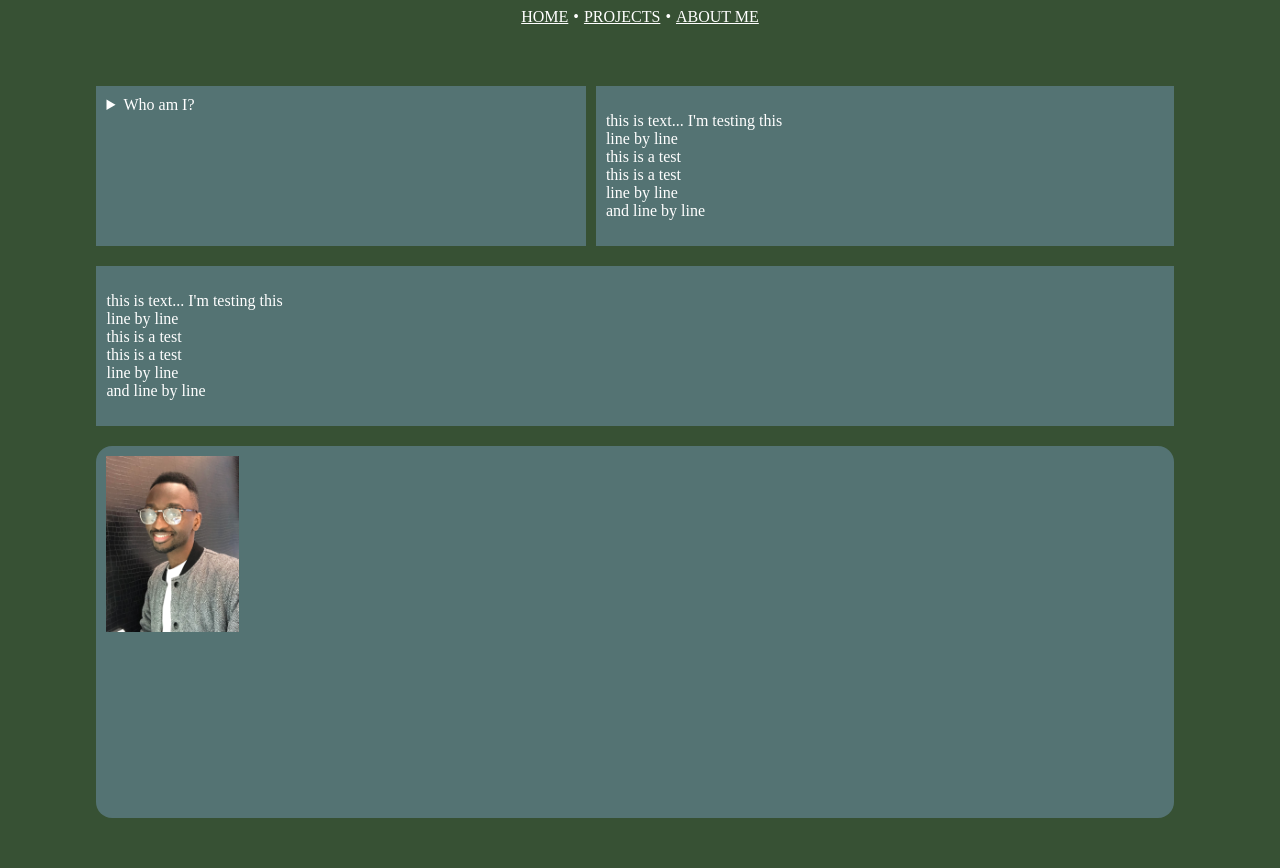
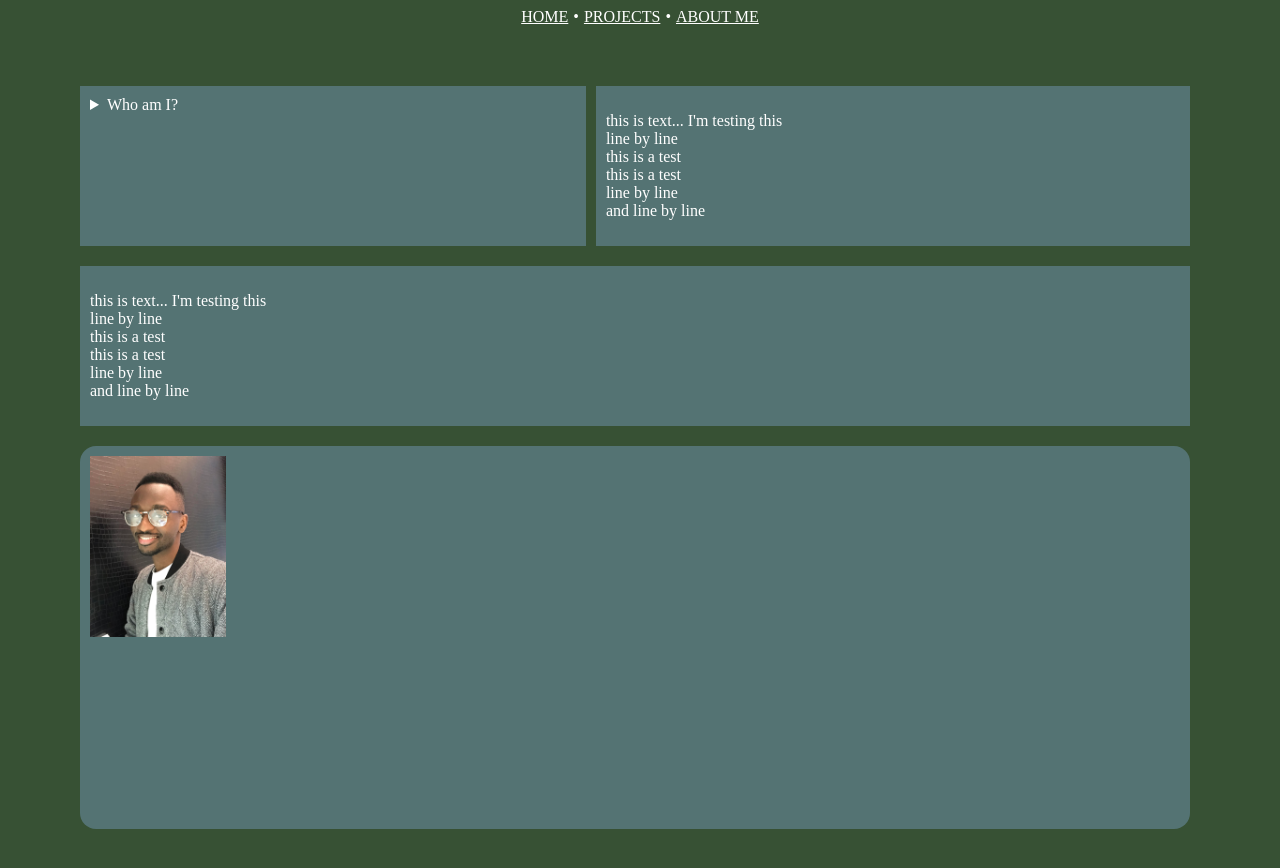
Before and after one commit to GreenAwae/GreenAwae.github.io, a plain HTML site: page index.html in a window 1280 px wide. Drawn offline with Linux system fonts and the light colour scheme.

Commit message:
This is me testing the fifth commit

```diff
--- a/style.css
+++ b/style.css
@@ -66,7 +66,7 @@
     flex-direction: column;
     /*background-color: #3E5622;*/
     margin: auto;
-    width: 86%;
+    width: 92%;
     margin-bottom: 50px;
     margin-top: 50px;
     justify-content: center;
```
